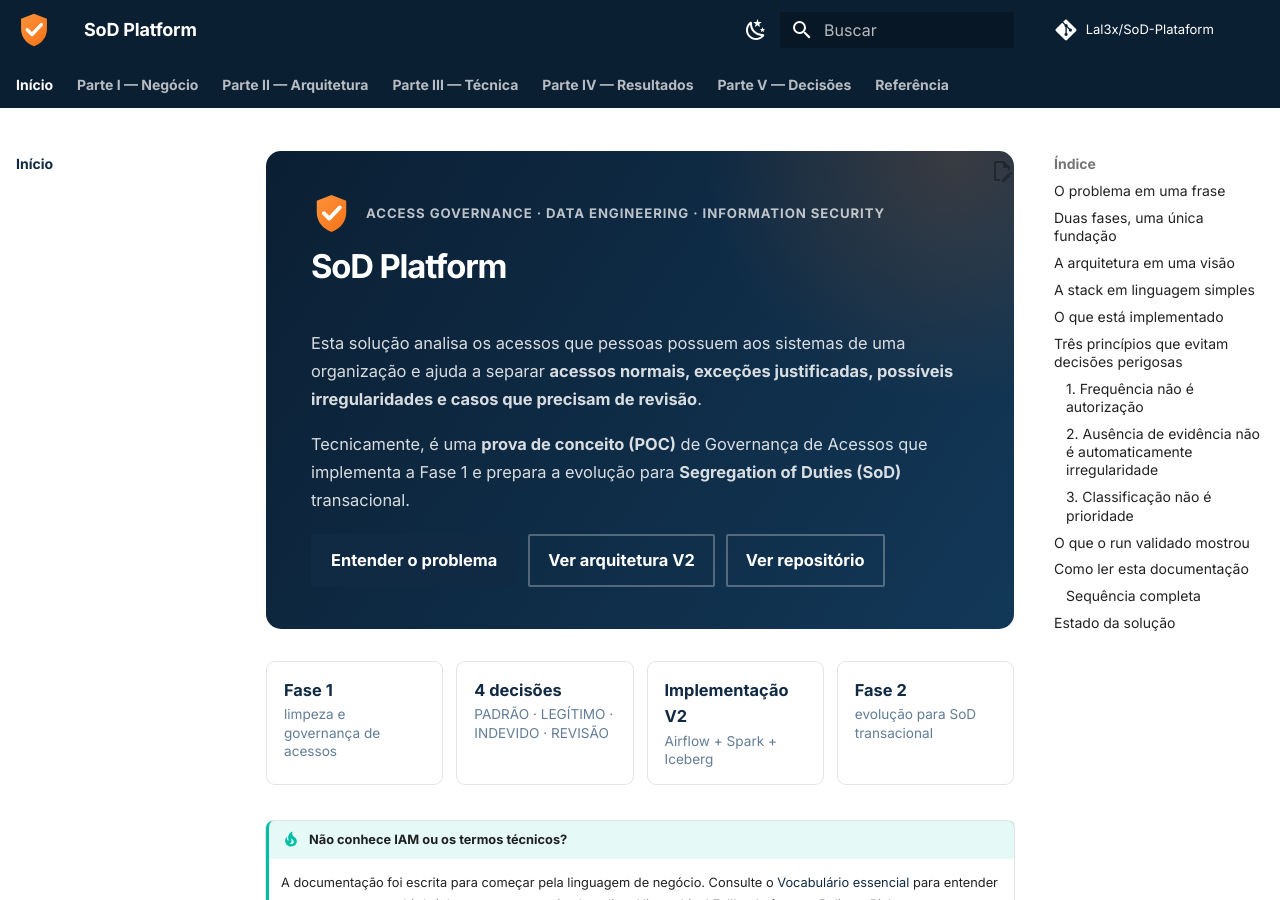
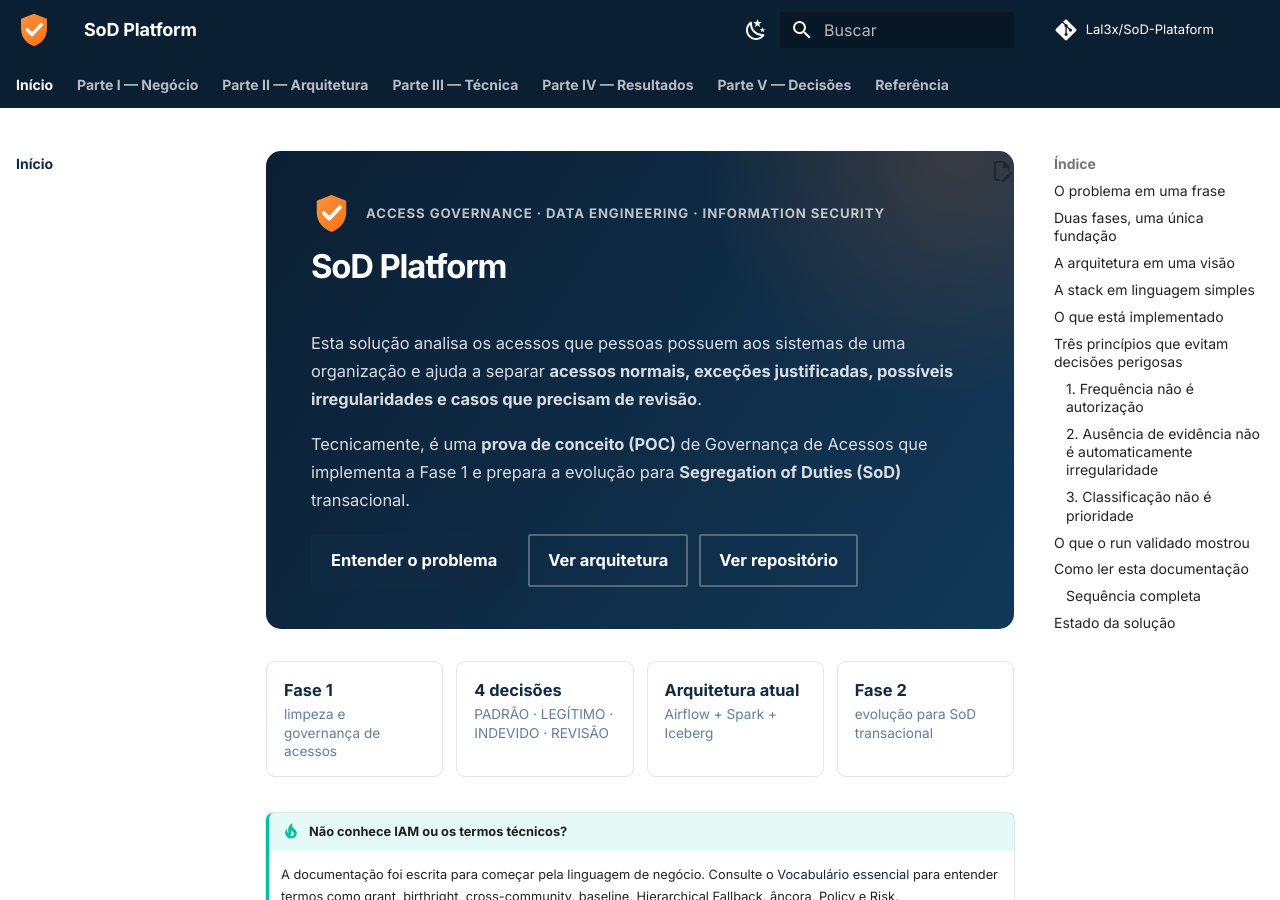
Before and after one commit to Lal3x/SoD-Plataform, an MkDocs documentation site: the page built from docs/index.md, in a window 1280 px wide and 900 px high. Built offline with MkDocs 1.6.1 and Material for MkDocs 9.7.7, drawn with Linux system fonts in a browser that asks for light colours; comment, search, counter and statistics services are not loaded.

Commit message:
docs: simplificar rótulos da arquitetura na home

```diff
--- a/docs/index.md
+++ b/docs/index.md
@@ -13,7 +13,7 @@ Tecnicamente, é uma **prova de conceito (POC)** de Governança de Acessos que i
 
 <div class="sod-actions">
 <a href="negocio/problema-e-fases/" class="md-button md-button--primary">Entender o problema</a>
-<a href="arquitetura/arquitetura-v2/" class="md-button sod-secondary">Ver arquitetura V2</a>
+<a href="arquitetura/arquitetura-v2/" class="md-button sod-secondary">Ver arquitetura</a>
 <a href="https://github.com/Lal3x/SoD-Plataform" class="md-button sod-secondary" target="_blank" rel="noopener">Ver repositório</a>
 </div>
 
@@ -22,7 +22,7 @@ Tecnicamente, é uma **prova de conceito (POC)** de Governança de Acessos que i
 <div class="sod-metric-strip">
   <div class="sod-metric"><b>Fase 1</b><span>limpeza e governança de acessos</span></div>
   <div class="sod-metric"><b>4 decisões</b><span>PADRÃO · LEGÍTIMO · INDEVIDO · REVISÃO</span></div>
-  <div class="sod-metric"><b>Implementação V2</b><span>Airflow + Spark + Iceberg</span></div>
+  <div class="sod-metric"><b>Arquitetura atual</b><span>Airflow + Spark + Iceberg</span></div>
   <div class="sod-metric"><b>Fase 2</b><span>evolução para SoD transacional</span></div>
 </div>
 
```
